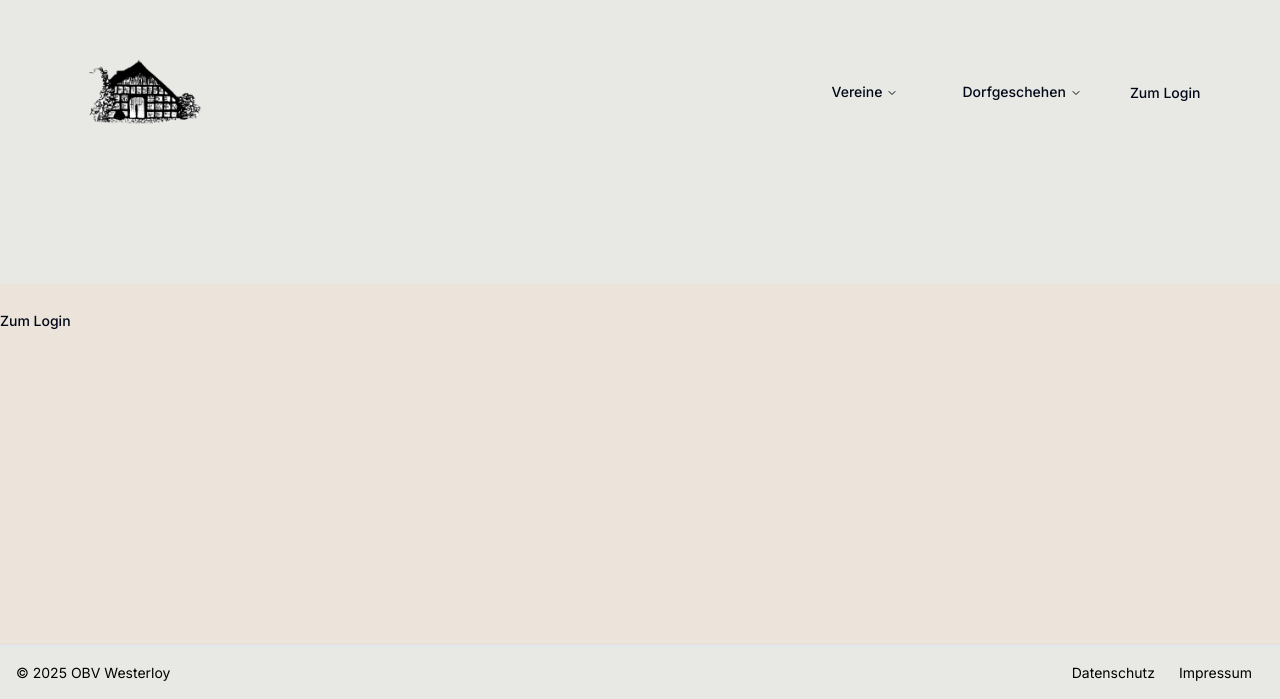
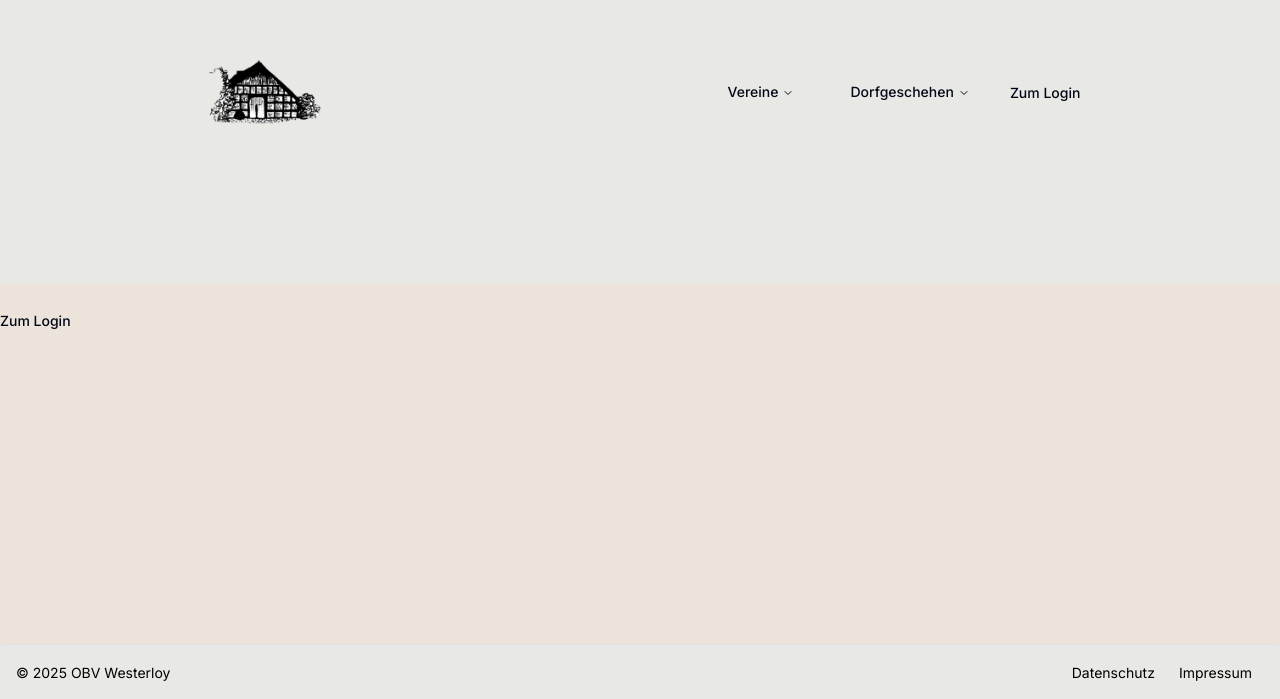
Before and after one commit to Pudl0/westerloy, a Next.js app: page /editor/news in a window 1280 px wide. Shown: the part 101-800 px from the top of the page. Built offline with nearby package versions, Linux system fonts and the light colour scheme; no server answers.

Commit message:
adjusting gaps in navbar to reduce complexity and remove unintended behaviour

```diff
--- a/src/components/muehelnhof-icon.tsx
+++ b/src/components/muehelnhof-icon.tsx
@@ -5,7 +5,7 @@ import muehlenhofIconImage from '../../public/Muehlenhof_Icon.png';
 
 export function MuehlenhofIcon() {
   return (
-    <Link href="/" className="lg:pr-48">
+    <Link href="/">
       <div className="flex">
         <Image
           src={muehlenhofIconImage}
--- a/src/components/navbar.tsx
+++ b/src/components/navbar.tsx
@@ -25,10 +25,10 @@ import { FontAwesomeIcon } from '@fortawesome/react-fontawesome';
 export default function Navbar() {
   return (
     <SessionProvider>
-      <NavigationMenu className="bg-westerloyPrimary max-lg:hidden">
-        <NavigationMenuList>
-          <MuehlenhofIcon />
-          <NavigationMenuItem className="lg:ml-96">
+      <NavigationMenu className="bg-westerloyPrimary max-lg:hidden lg:gap-x-36 xl:gap-x-96">
+        <MuehlenhofIcon />
+        <NavigationMenuList className="gap-x-6">
+          <NavigationMenuItem>
             <NavigationMenuTrigger className="bg-westerloyPrimary">Vereine</NavigationMenuTrigger>
             <NavigationMenuContent className="right:0 absolute left-auto top-full w-auto rounded-lg bg-westerloySecondary">
               <ul className="grid gap-3 p-6 md:w-[400px] lg:w-[500px] lg:grid-cols-[.75fr_1fr]">
```
